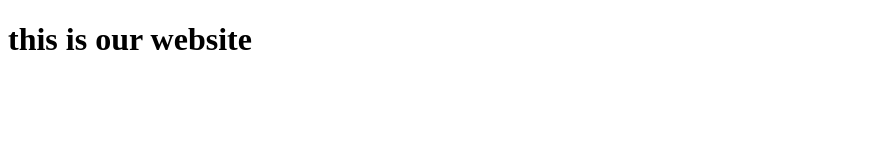
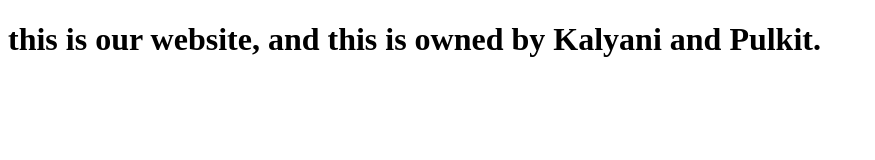
Before and after one commit to kalyani2127/kalyani2127.github.io, a plain HTML site: page index.html in a window 1280 px wide. Shown: the whole page, without its empty margins (0-875 px from the left). Drawn offline with Linux system fonts and the light colour scheme.

Commit message:
Updating Code

```diff
--- a/index.html
+++ b/index.html
@@ -6,6 +6,6 @@
     <title>website test</title>
 </head>
 <body>
-    <h1>this is our website</h1>
+    <h1>this is our website, and this is owned by Kalyani and Pulkit.</h1>
 </body>
 </html>
```
